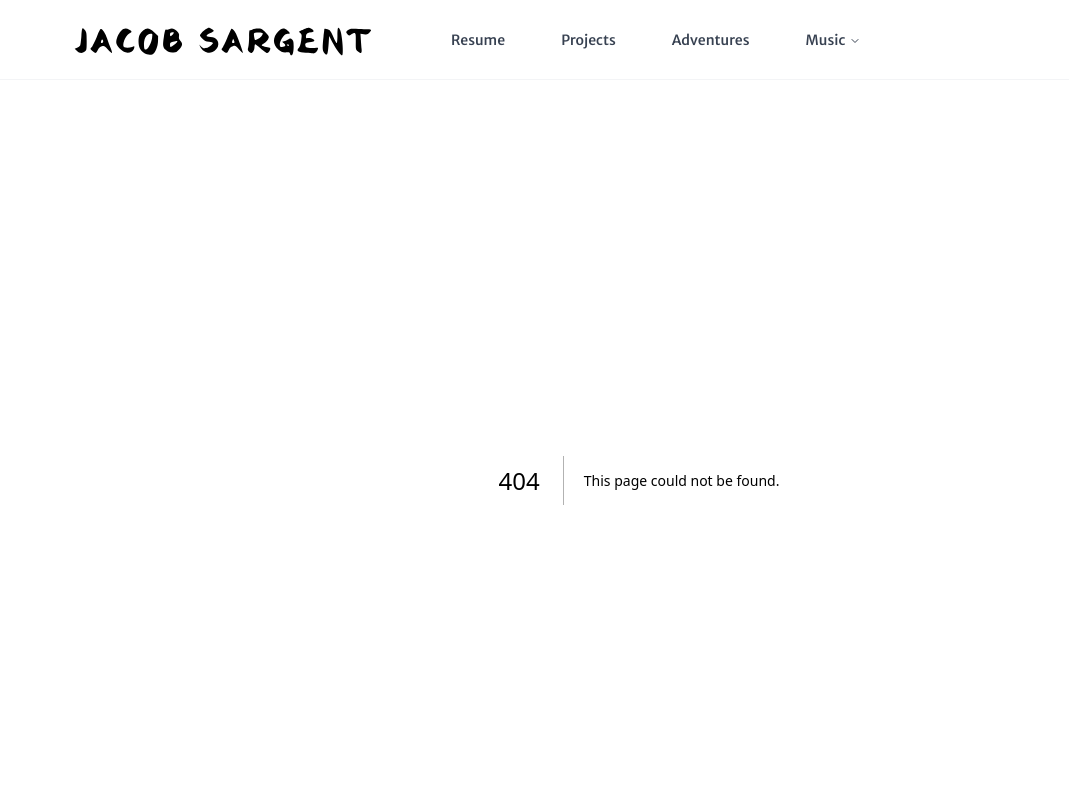
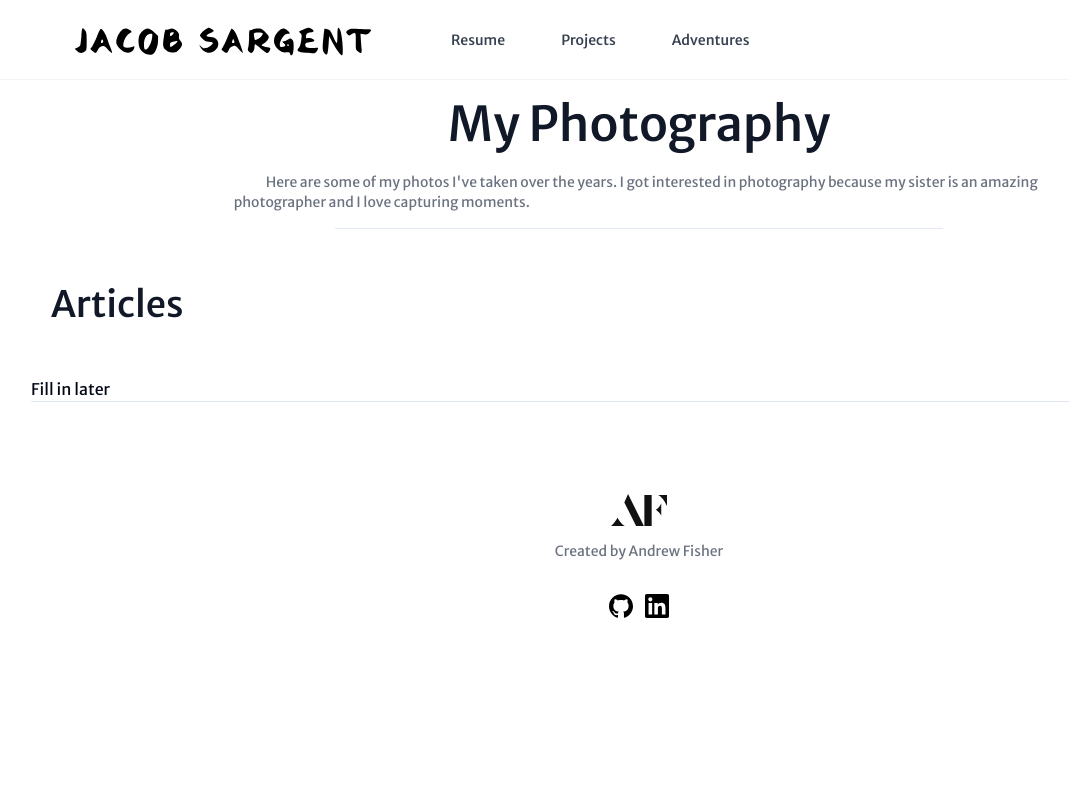
Before and after one commit to jrsarge/personal-website, a Next.js app: page /adventures in a window 1280 px wide. Before the commit this address had no page. Shown: the top 800 px of the page, without its empty margins (1-1070 px from the left). Built offline with nearby package versions, Linux system fonts and the light colour scheme.

Commit message:
Fixed nav bar links, removed music link

```diff
--- a/components/core/core-menu.tsx
+++ b/components/core/core-menu.tsx
@@ -94,7 +94,7 @@
                 <nav className=" container relative mx-auto w-full flex gap-x-5 justify-between lg:justify-start items-center">
                     <div className='flex items-center w-96 max-w-fit '>
                         <Link onClick={closeNavbar} href="/" passHref className={ LogoStyles }>
-                            <Image src={ Logo } alt='Andrew Fisher' className='cursor-pointer'/>
+                            <Image src={ Logo } alt='Jacob Sargent' className='cursor-pointer'/>
                         </Link>
                     </div>
                     <div className={`
@@ -108,25 +108,6 @@
                                 <Link onClick={closeNavbar} href={ link.href } className={ NavItem }>{ link.title }</Link>
                             </li>
                             )) }
-                            <li className=""
-                                onMouseEnter={() => handleMusicHover(true)}
-                                onMouseLeave={() => handleMusicHover(false)}
-                            >
-
-                                <details className='list-none' open={isDropdownHovered}>
-                                    <summary>
-                                        <button className={`${ NavItem } ${isDropdownHovered ? 'bg-accent text-accent-foreground' : ''}`}>
-                                            Music
-                                            <svg xmlns="http://www.w3.org/2000/svg" width="24" height="24" viewBox="0 0 24 24" fill="none" stroke="currentColor" strokeWidth="2" strokeLinecap="round" strokeLinejoin="round"
-                                                className={` relative top-[1px] ml-1 h-3 w-3 transition duration-200 group-data-[state=open] ${isDropdownHovered ? 'rotate-180' : ''}`}
-                                            >
-                                                <path d="m6 9 6 6 6-6"></path>
-                                            </svg>
-                                        </button>
-                                    </summary>
-
-                                </details>
-                            </li>
                         </ul>
                     </div>
                     <div className="flex items-center lg:hidden">
```
Also changed, not shown: app/adventures/page.tsx (renamed from app/photo/page.tsx), app/projects/articles.json (renamed from app/development/articles.json), app/projects/page.tsx (renamed from app/development/page.tsx).
